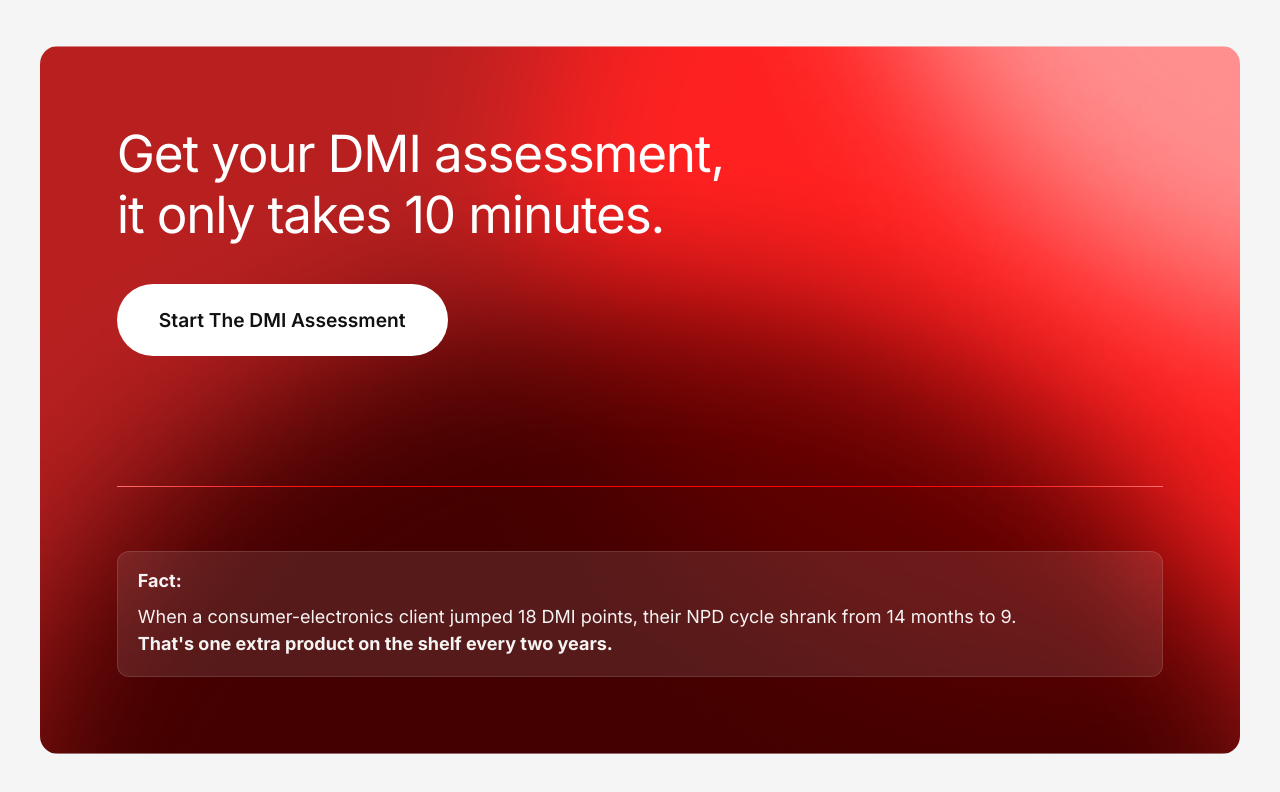
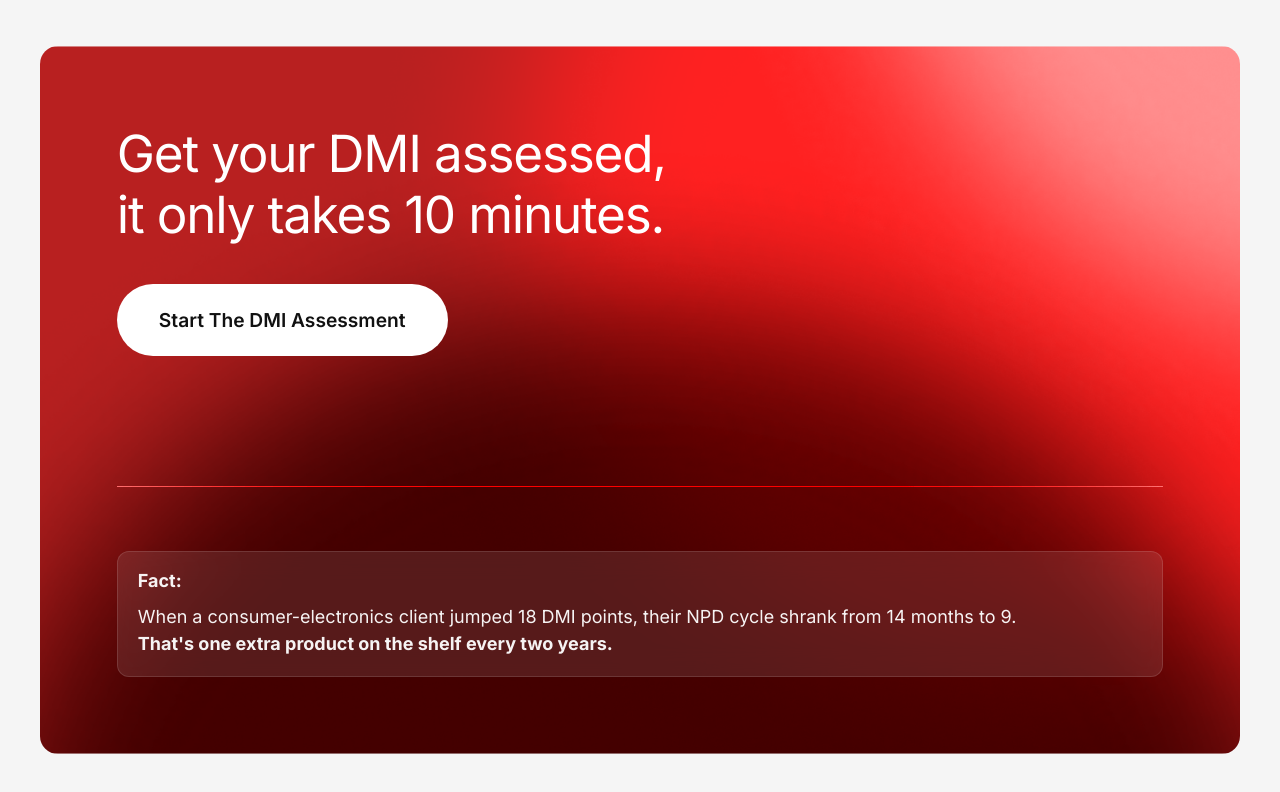
Before and after one commit to bang-id/dmi-form, a React (Vite) app: page / in a window 1280 px wide. Shown: the top 792 px of the page. Built offline with nearby package versions, Linux system fonts and the light colour scheme.

Commit message:
minor text fix

```diff
--- a/src/App.jsx
+++ b/src/App.jsx
@@ -13,7 +13,7 @@ function HomePage() {
     <div className="page">
       <section className="hero hero--start">
         <div className="hero__inner">
-          <h1 className="hero__title">Get your DMI assessment,<br /> it only takes 10 minutes.</h1>
+          <h1 className="hero__title">Get your DMI assessed,<br /> it only takes 10 minutes.</h1>
 
           <Link to="/dmi/start" className="cta-button">Start The DMI Assessment</Link>
 
```
